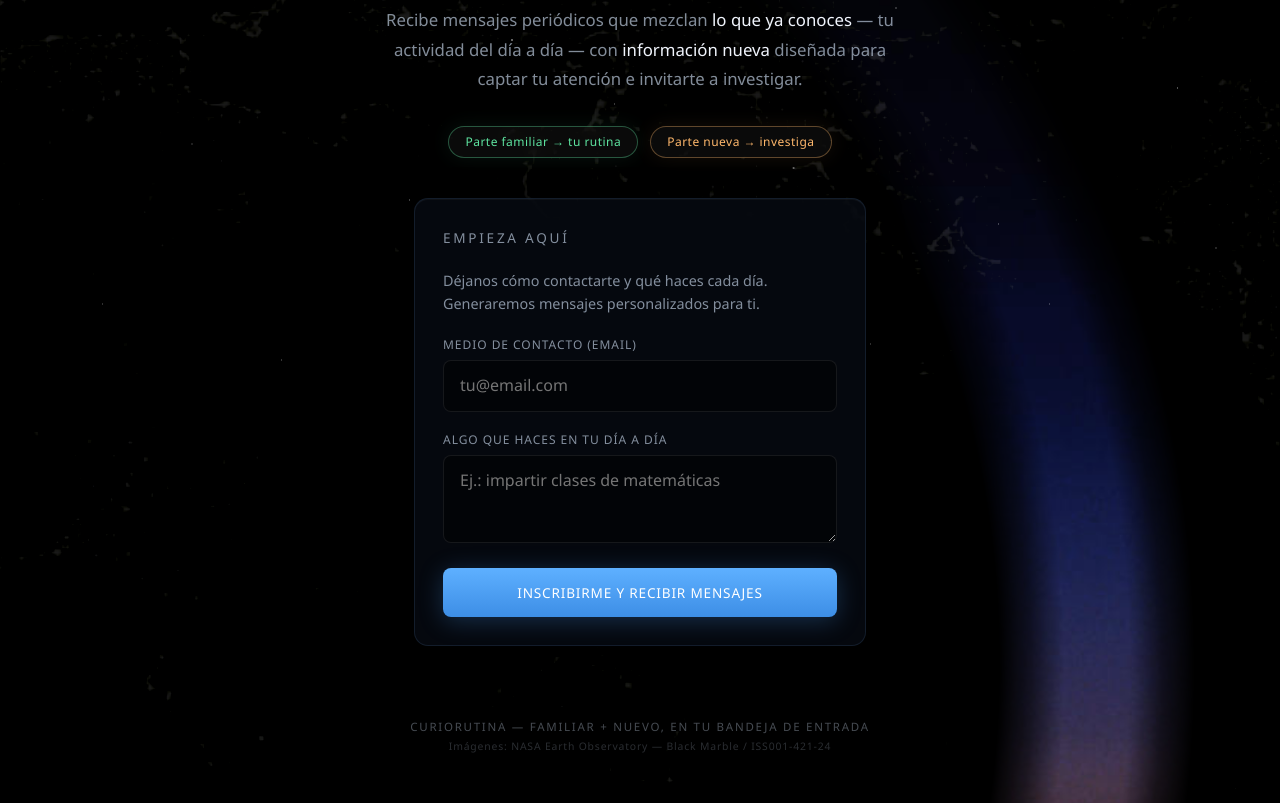
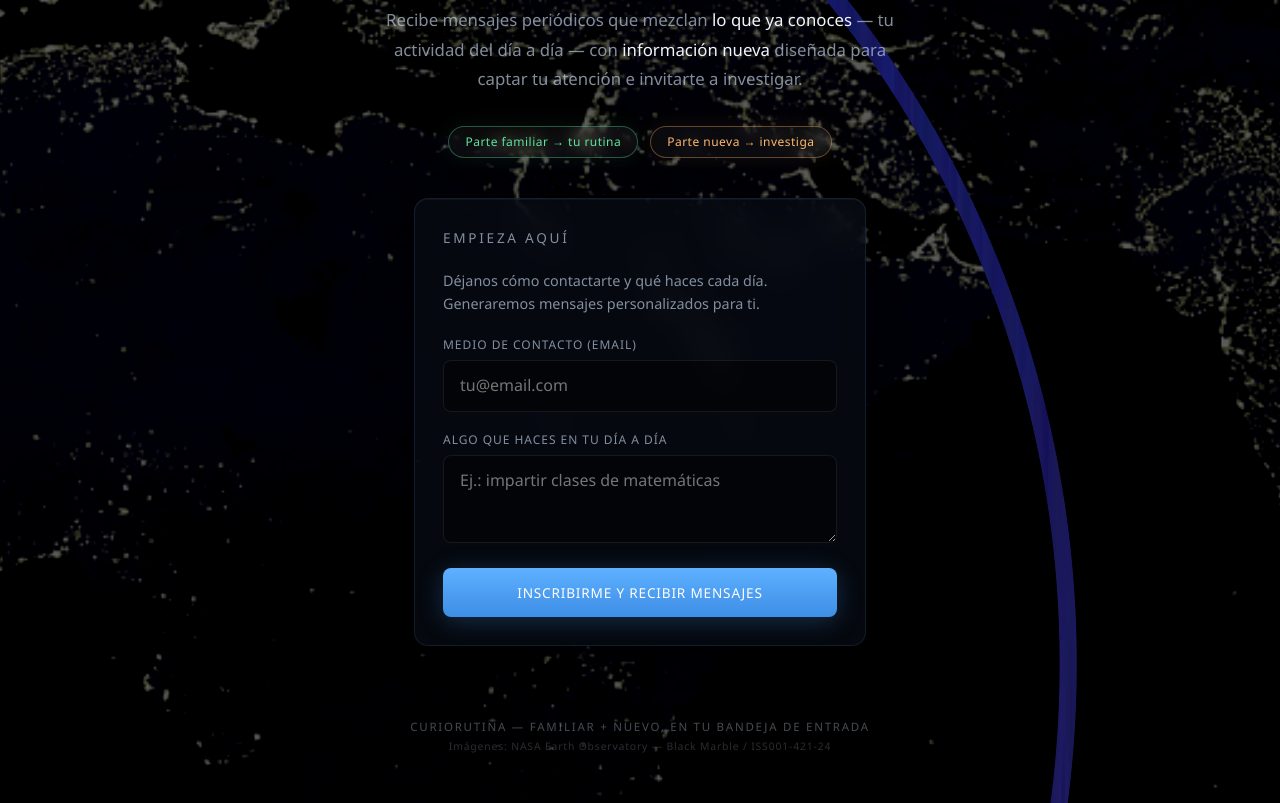
Before and after one commit to Rentrenador/Hmm, a website: page index.html in a window 1280 px wide. Shown: the part 136-939 px from the top of the page. Drawn offline with Linux system fonts and the light colour scheme.

Commit message:
Sharpen Earth limb: hard NASA ring mask, opaque disk, stars behind clean edge

```diff
--- a/index.html
+++ b/index.html
@@ -18,6 +18,8 @@
       --radius: 14px;
       --limb-blue: #7ec8ff;
       --limb-white: #e8f4ff;
+      --earth-diameter: 236vmax;
+      --earth-radius: 118vmax;
     }
 
     * { box-sizing: border-box; margin: 0; padding: 0; }
@@ -47,7 +49,7 @@
     .stars {
       position: absolute;
       inset: 0;
-      z-index: 3;
+      z-index: 0;
       background-image:
         radial-gradient(1px 1px at 10% 15%, rgba(255,255,255,0.9) 0%, transparent 100%),
         radial-gradient(1px 1px at 25% 8%, rgba(255,255,255,0.7) 0%, transparent 100%),
@@ -85,62 +87,53 @@
     }
 
     /*
-     * Tierra real NASA — centro del disco en esquina inferior izquierda.
-     * Radio 120vmax → ~42% del arco visible en pantalla.
+     * Tierra NASA — centro en esquina inferior izquierda.
+     * Universo (estrellas) detrás; disco opaco encima; limb nítido en el borde exacto.
      */
     .earth-disk {
       position: fixed;
       left: 0;
       bottom: 0;
-      width: 240vmax;
-      height: 240vmax;
+      width: var(--earth-diameter);
+      height: var(--earth-diameter);
       transform: translate(-50%, 50%);
       border-radius: 50%;
-      background: url('assets/earth-night.jpg') center center / cover no-repeat;
-      filter: brightness(0.18) contrast(1.25) saturate(0.6);
+      background-color: #000000;
+      background-image: url('assets/earth-night.jpg');
+      background-position: center center;
+      background-size: cover;
+      background-repeat: no-repeat;
+      filter: brightness(0.38) contrast(1.15) saturate(0.85);
       z-index: 1;
     }
 
-    .earth-disk::after {
-      content: '';
-      position: absolute;
-      inset: 0;
-      border-radius: 50%;
-      box-shadow: inset 0 0 120px 60px rgba(0, 0, 0, 0.85);
-    }
-
-    /* Fotografía real del limb atmosférico NASA (ISS001-421-24) en el borde */
-    .earth-atmosphere {
+    /* Banda real del limb NASA — recorte duro, sin difuminar ni mezclar */
+    .earth-limb {
       position: fixed;
       left: 0;
       bottom: 0;
-      width: 240vmax;
-      height: 240vmax;
+      width: var(--earth-diameter);
+      height: var(--earth-diameter);
       transform: translate(-50%, 50%);
       border-radius: 50%;
-      background: url('assets/earth-limb-nasa.jpg') center 35% / cover no-repeat;
+      background: url('assets/earth-limb-nasa.jpg') center 50% / 140% 3200% no-repeat;
       -webkit-mask-image: radial-gradient(
         circle,
-        transparent 0,
-        transparent 46%,
-        rgba(0, 0, 0, 0.4) 47.5%,
-        #000 49%,
-        #000 52%,
-        rgba(0, 0, 0, 0.35) 53.5%,
-        transparent 55%
+        transparent calc(50% - 0.42%),
+        #000 calc(50% - 0.38%),
+        #000 calc(50% + 0.38%),
+        transparent calc(50% + 0.42%)
       );
       mask-image: radial-gradient(
         circle,
-        transparent 0,
-        transparent 46%,
-        rgba(0, 0, 0, 0.4) 47.5%,
-        #000 49%,
-        #000 52%,
-        rgba(0, 0, 0, 0.35) 53.5%,
-        transparent 55%
+        transparent calc(50% - 0.42%),
+        #000 calc(50% - 0.38%),
+        #000 calc(50% + 0.38%),
+        transparent calc(50% + 0.42%)
       );
-      mix-blend-mode: screen;
-      opacity: 0.92;
+      filter: contrast(1.25) saturate(1.2);
+      image-rendering: -webkit-optimize-contrast;
+      image-rendering: crisp-edges;
       z-index: 2;
       pointer-events: none;
     }
@@ -386,9 +379,9 @@
 </head>
 <body>
   <div class="space-scene" aria-hidden="true">
+    <div class="stars"></div>
     <div class="earth-disk" role="img" aria-label="Tierra de noche, NASA Black Marble"></div>
-    <div class="earth-atmosphere" role="img" aria-label="Borde atmosférico de la Tierra, NASA ISS001-421-24"></div>
-    <div class="stars"></div>
+    <div class="earth-limb" role="img" aria-label="Borde atmosférico de la Tierra, NASA ISS001-421-24"></div>
   </div>
 
   <div class="content">
```
